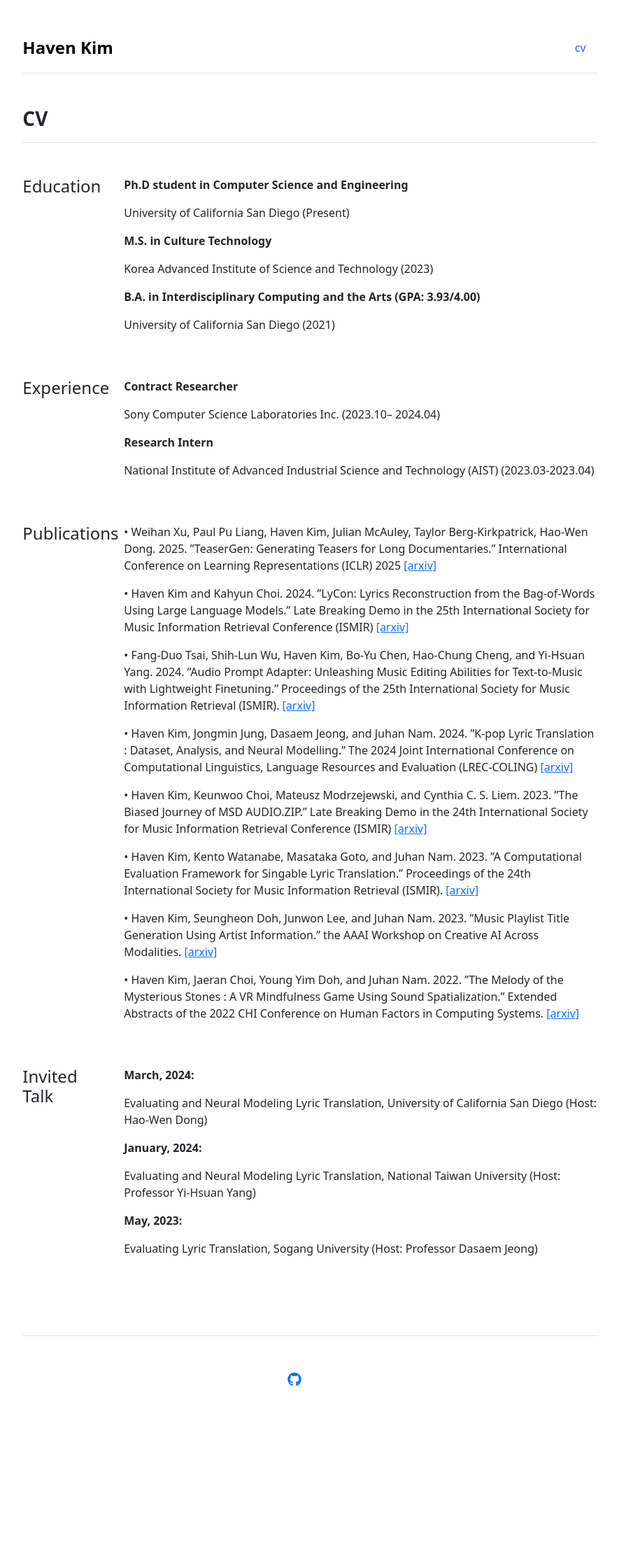
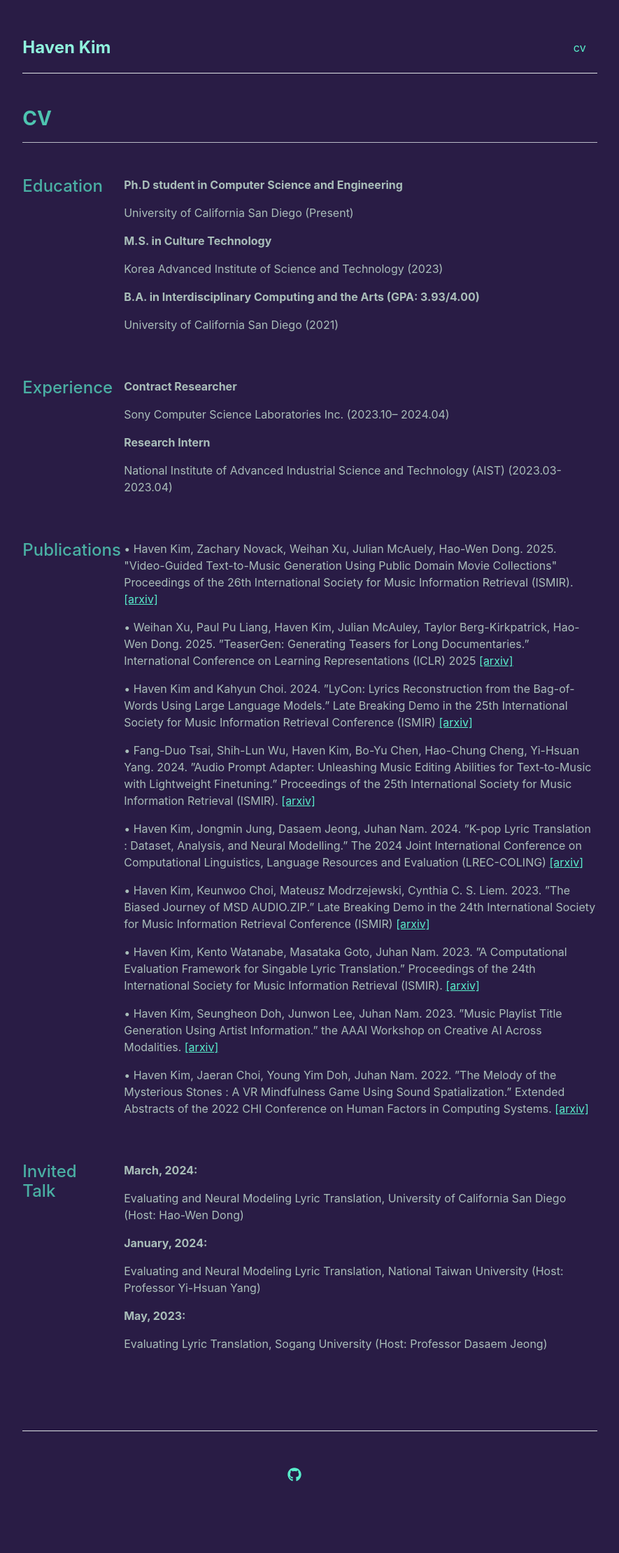
Before and after one commit to havenpersona/havenpersona.github.io, a Jekyll site: the page built from cv.md, in a window 1280 px wide. Shown: the whole page at 70% size, without its empty margins (197-1082 px from the left). Built offline with Jekyll 4.4.1, drawn with Linux system fonts in a browser that asks for light colours; comment, search, counter and statistics services are not loaded; before the commit the page ends 2083 px from its top, so only the background shows below that.

Commit message:
changed theme

```diff
--- a/_data/cv/publications.yml
+++ b/_data/cv/publications.yml
@@ -1,19 +1,12 @@
 featured:
+- {name: 'Haven Kim, Zachary Novack, Weihan Xu, Julian McAuely, Hao-Wen Dong. 2025. "Video-Guided Text-to-Music Generation Using Public Domain Movie Collections" Proceedings of the 26th International Society for Music Information Retrieval (ISMIR).', url: ''}
+index:
+- {name: 'Haven Kim, Zachary Novack, Weihan Xu, Julian McAuely, Hao-Wen Dong. 2025. "Video-Guided Text-to-Music Generation Using Public Domain Movie Collections" Proceedings of the 26th International Society for Music Information Retrieval (ISMIR).', url: ''}
 - {name: 'Weihan Xu, Paul Pu Liang, Haven Kim, Julian McAuley, Taylor Berg-Kirkpatrick, Hao-Wen Dong. 2025. ”TeaserGen: Generating Teasers for Long Documentaries.” International Conference on Learning Representations (ICLR) 2025', url: 'https://arxiv.org/abs/2410.05586'}
 - {name: 'Haven Kim and Kahyun Choi. 2024. ”LyCon: Lyrics Reconstruction from the Bag-of-Words Using Large Language Models.” Late Breaking Demo in the 25th International Society for Music Information Retrieval Conference (ISMIR)', url: 'https://www.arxiv.org/abs/2408.14750'}
-- {name: 'Fang-Duo Tsai, Shih-Lun Wu, Haven Kim, Bo-Yu Chen, Hao-Chung Cheng, and Yi-Hsuan Yang. 2024. ”Audio Prompt Adapter: Unleashing Music Editing Abilities for Text-to-Music with Lightweight Finetuning.” Proceedings of the 25th International Society for Music Information Retrieval (ISMIR).', url: 'https://arxiv.org/abs/2407.16564'}
-- {name: 'Haven Kim, Jongmin Jung, Dasaem Jeong, and Juhan Nam. 2024. ”K-pop Lyric Translation : Dataset, Analysis, and Neural Modelling.” The 2024 Joint International Conference on Computational Linguistics, Language Resources and Evaluation (LREC-COLING)', url: 'https://arxiv.org/abs/2309.11093'}
-- {name: 'Haven Kim, Keunwoo Choi, Mateusz Modrzejewski, and Cynthia C. S. Liem. 2023. ”The Biased Journey of MSD AUDIO.ZIP.” Late Breaking Demo in the 24th International Society for Music Information Retrieval Conference (ISMIR)', url: 'https://arxiv.org/abs/2308.16389'}
-- {name: 'Haven Kim, Kento Watanabe, Masataka Goto, and Juhan Nam. 2023. ”A Computational Evaluation Framework for Singable Lyric Translation.” Proceedings of the 24th International Society for Music Information Retrieval (ISMIR).', url: 'https://arxiv.org/abs/2308.13715'}
-- {name: 'Haven Kim, Seungheon Doh, Junwon Lee, and Juhan Nam. 2023. ”Music Playlist Title Generation Using Artist Information.” the AAAI Workshop on Creative AI Across Modalities.', url: 'https://arxiv.org/abs/2301.08145'}
-- {name: 'Haven Kim, Jaeran Choi, Young Yim Doh, and Juhan Nam. 2022. ”The Melody of the Mysterious Stones : A VR Mindfulness Game Using Sound Spatialization.” Extended Abstracts of the 2022 CHI Conference on Human Factors in Computing Systems.', url: 'https://dl.acm.org/doi/abs/10.1145/3491101.3516490'}
-
-index:
-- {name: 'Weihan Xu, Paul Pu Liang, Haven Kim, Julian McAuley, Taylor Berg-Kirkpatrick, Hao-Wen Dong. 2025. ”TeaserGen: Generating Teasers for Long Documentaries.” International Conference on Learning Representations (ICLR) 2025', url: 'https://arxiv.org/abs/2410.05586'}
-- {name: 'Haven Kim and Kahyun Choi. 2024. ”LyCon: Lyrics Reconstruction from the Bag-of-Words Using Large Language Models.” Late Breaking Demo in the 25th International Society for Music Information Retrieval Conference (ISMIR)', url: 'https://www.arxiv.org/abs/2408.14750'}
-- {name: 'Fang-Duo Tsai, Shih-Lun Wu, Haven Kim, Bo-Yu Chen, Hao-Chung Cheng, and Yi-Hsuan Yang. 2024. ”Audio Prompt Adapter: Unleashing Music Editing Abilities for Text-to-Music with Lightweight Finetuning.” Proceedings of the 25th International Society for Music Information Retrieval (ISMIR).', url: 'https://arxiv.org/abs/2407.16564'}
-- {name: 'Haven Kim, Jongmin Jung, Dasaem Jeong, and Juhan Nam. 2024. ”K-pop Lyric Translation : Dataset, Analysis, and Neural Modelling.” The 2024 Joint International Conference on Computational Linguistics, Language Resources and Evaluation (LREC-COLING)', url: 'https://arxiv.org/abs/2309.11093'}
-- {name: 'Haven Kim, Keunwoo Choi, Mateusz Modrzejewski, and Cynthia C. S. Liem. 2023. ”The Biased Journey of MSD AUDIO.ZIP.” Late Breaking Demo in the 24th International Society for Music Information Retrieval Conference (ISMIR)', url: 'https://arxiv.org/abs/2308.16389'}
-- {name: 'Haven Kim, Kento Watanabe, Masataka Goto, and Juhan Nam. 2023. ”A Computational Evaluation Framework for Singable Lyric Translation.” Proceedings of the 24th International Society for Music Information Retrieval (ISMIR).', url: 'https://arxiv.org/abs/2308.13715'}
-- {name: 'Haven Kim, Seungheon Doh, Junwon Lee, and Juhan Nam. 2023. ”Music Playlist Title Generation Using Artist Information.” the AAAI Workshop on Creative AI Across Modalities.', url: 'https://arxiv.org/abs/2301.08145'}
-- {name: 'Haven Kim, Jaeran Choi, Young Yim Doh, and Juhan Nam. 2022. ”The Melody of the Mysterious Stones : A VR Mindfulness Game Using Sound Spatialization.” Extended Abstracts of the 2022 CHI Conference on Human Factors in Computing Systems.', url: 'https://dl.acm.org/doi/abs/10.1145/3491101.3516490'}
+- {name: 'Fang-Duo Tsai, Shih-Lun Wu, Haven Kim, Bo-Yu Chen, Hao-Chung Cheng, Yi-Hsuan Yang. 2024. ”Audio Prompt Adapter: Unleashing Music Editing Abilities for Text-to-Music with Lightweight Finetuning.” Proceedings of the 25th International Society for Music Information Retrieval (ISMIR).', url: 'https://arxiv.org/abs/2407.16564'}
+- {name: 'Haven Kim, Jongmin Jung, Dasaem Jeong, Juhan Nam. 2024. ”K-pop Lyric Translation : Dataset, Analysis, and Neural Modelling.” The 2024 Joint International Conference on Computational Linguistics, Language Resources and Evaluation (LREC-COLING)', url: 'https://arxiv.org/abs/2309.11093'}
+- {name: 'Haven Kim, Keunwoo Choi, Mateusz Modrzejewski, Cynthia C. S. Liem. 2023. ”The Biased Journey of MSD AUDIO.ZIP.” Late Breaking Demo in the 24th International Society for Music Information Retrieval Conference (ISMIR)', url: 'https://arxiv.org/abs/2308.16389'}
+- {name: 'Haven Kim, Kento Watanabe, Masataka Goto, Juhan Nam. 2023. ”A Computational Evaluation Framework for Singable Lyric Translation.” Proceedings of the 24th International Society for Music Information Retrieval (ISMIR).', url: 'https://arxiv.org/abs/2308.13715'}
+- {name: 'Haven Kim, Seungheon Doh, Junwon Lee, Juhan Nam. 2023. ”Music Playlist Title Generation Using Artist Information.” the AAAI Workshop on Creative AI Across Modalities.', url: 'https://arxiv.org/abs/2301.08145'}
+- {name: 'Haven Kim, Jaeran Choi, Young Yim Doh, Juhan Nam. 2022. ”The Melody of the Mysterious Stones : A VR Mindfulness Game Using Sound Spatialization.” Extended Abstracts of the 2022 CHI Conference on Human Factors in Computing Systems.', url: 'https://dl.acm.org/doi/abs/10.1145/3491101.3516490'}
--- a/_layouts/home.html
+++ b/_layouts/home.html
@@ -7,9 +7,13 @@ layout: default
     <h3 class="fw-bold"></h3>
     {{ content }}
   </div>
+
+
   <div class="col-md-6">
     <img src="{{ site.github.url }}/assets/img/home.jpg" alt="Home" width="70%">
   </div>
+
+
 </div>
 
 <!--<div class="row g-5 mb-5">
--- a/_sass/main.scss
+++ b/_sass/main.scss
@@ -12,3 +12,8 @@ body {
 body a {
   color: $linkColor
 }
+
+a[href="https://havenpersona.github.io"] {
+  color: #8ff4dd !important;
+  text-decoration: none !important;
+}
--- /dev/null
+++ b/assets/css/main.css
@@ -0,0 +1,83 @@
+a[href="https://havenpersona.github.io"] {
+  color: #8ff4dd !important;
+  text-decoration: none !important;
+}
+
+body {
+  background-color: #291c45;
+  color: #a9beb9;
+  font-family: -apple-system, BlinkMacSystemFont, "Segoe UI", Helvetica, Arial, sans-serif,
+    "Apple Color Emoji", "Segoe UI Emoji", "Segoe UI Symbol";
+}
+
+a {
+  color: #58EECB;
+}
+a:hover {
+  color: #7DF2D7;
+}
+
+h1 { color: #58EECB; opacity: 1; }
+h2 { color: #58EECB; opacity: 0.9; }
+h3 { color: #58EECB; opacity: 0.8; }
+h4 { color: #58EECB; opacity: 0.7; }
+h5 { color: #6AF0D1; opacity: 0.6; }
+h6 { color: #7DF2D7; opacity: 0.5; }
+
+em { color: #7690F9; font-style: italic; }
+strong { color: #77F99B; font-weight: bold; }
+
+blockquote {
+  border-left: 2px solid;
+  border-image: linear-gradient(to right, #4568f7, rgba(54, 76, 167, 0.05)) 1;
+  padding-left: 1em;
+  margin-left: 0;
+  color: inherit;
+  position: relative;
+}
+
+blockquote:before {
+  content: "“";
+  font-size: 3em;
+  line-height: 0.1em;
+  vertical-align: -0.4em;
+  font-style: italic;
+  font-family: Times, serif;
+}
+
+hr {
+  border: none;
+  border-top: 1px solid;
+  border-image: linear-gradient(to right, #06D93F, #77F99B, rgba(6, 217, 63, 0.1)) 1;
+  opacity: 0.5;
+}
+
+ul ul::before, ol ol::before {
+  content: '';
+  position: absolute;
+  left: -15px;
+  top: 0;
+  bottom: 0;
+  border-left: 1px solid;
+  border-image: linear-gradient(rgba(6, 217, 63, 0.1), rgba(119, 249, 155, 0.3), rgba(6, 217, 63, 0.1)) 1;
+  opacity: 0.6;
+}
+
+li {
+  margin: 10px 0;
+}
+
+.tag {
+  background-color: #352559;
+  border-radius: 14px;
+  padding: 1px 9px;
+  color: #8ff4dd;
+  text-decoration: none;
+  display: inline-block;
+  cursor: pointer;
+}
+
+.tag:hover {
+  background-color: #5a9a76;
+  color: #8ff4dd;
+}
--- a/assets/css/main.scss
+++ b/assets/css/main.scss
@@ -1 +1,6 @@
 @import "main";
+
+a[href="https://havenpersona.github.io"] {
+  color: #8ff4dd !important;
+  text-decoration: none !important;
+}
```
Also changed, not shown: index.md (+2 -11 lines), Gemfile.lock, assets/img/home.jpg, assets/img/old.jpg (added), 6 other files.
